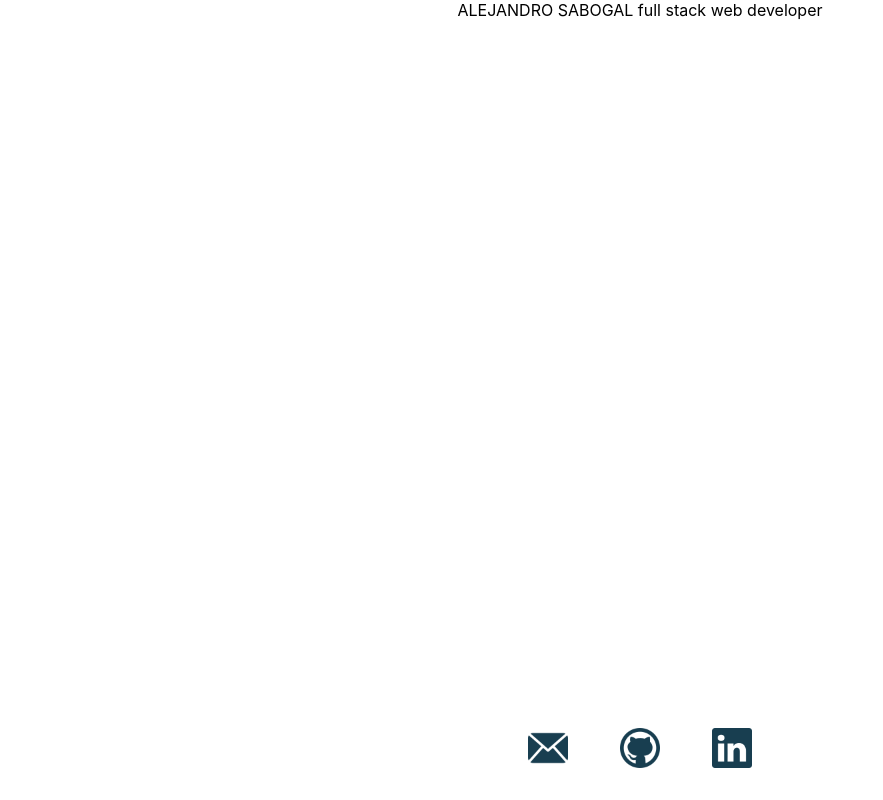
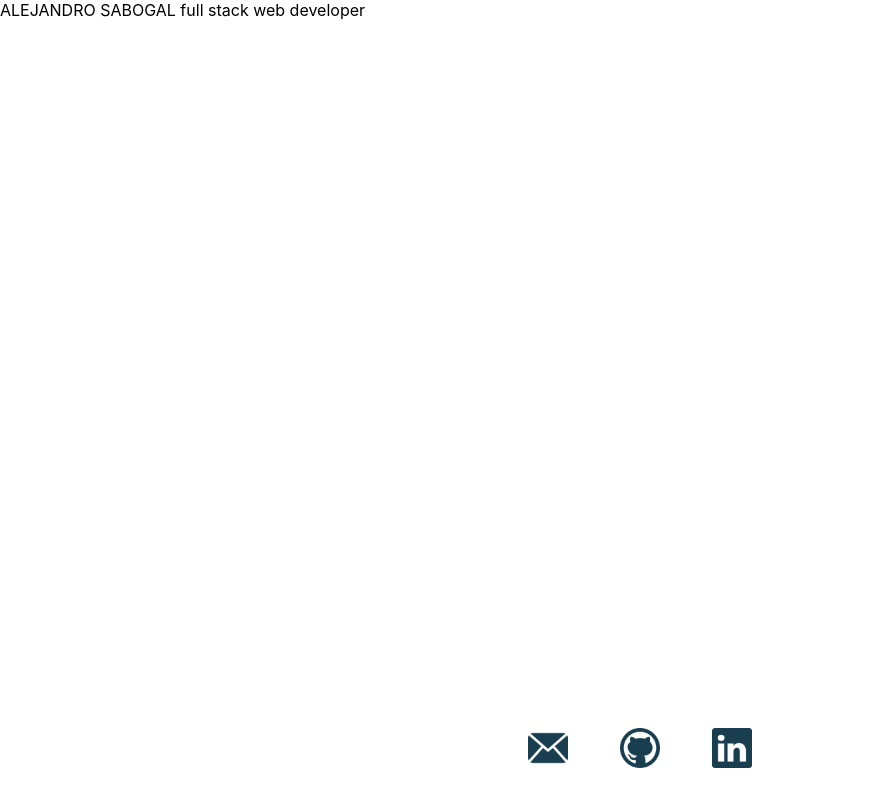
Before and after one commit to asabogal/alejandro-sabogal.com, a React (Create React App) app: page / in a window 1280 px wide. Shown: the whole page, without its empty margins (0-883 px from the left). Built offline with nearby package versions, Linux system fonts and the light colour scheme.

Commit message:
remove App component and use Home page instead

```diff
--- a/src/App.js
+++ /dev/null
@@ -1,17 +0,0 @@
-import React from 'react';
-import './App.css';
-import Footer from './Components/Footer/Footer'
-
-const App = (props) => {
-
-    return (
-      <div className="App">
-        ALEJANDRO SABOGAL
-        full stack web developer
-        <Footer/>
-      </div>
-    );
-  }
-
-
-export default App;
--- a/src/Components/Footer/Footer.js
+++ b/src/Components/Footer/Footer.js
@@ -21,7 +21,6 @@ const Footer = () => {
       <a href="http://www.linkedin.com/in/alejandro-sabogal-dev" target="_blank">
       <img className="footer-icon" src={linkedin}></img>
       </a>
-
     </div>
   );
 };
--- a/src/Pages/Home.js
+++ b/src/Pages/Home.js
@@ -1,10 +1,13 @@
 import React from 'react';
+import Footer from '../Components/Footer/Footer'
 
 const Home = () => {
   return (
-    <div>
-      Home Page...
-    </div>
+    <div className="App">
+      ALEJANDRO SABOGAL
+      full stack web developer
+      <Footer/>
+  </div>
   );
 };
 
--- a/src/Router.js
+++ b/src/Router.js
@@ -1,13 +1,13 @@
 import React from 'react'
 import { BrowserRouter, Route, Switch } from 'react-router-dom'
-import App from './App'
+import Home from './Pages/Home'
 
 const Router = () => {
 
   return (
     <BrowserRouter>
       <Switch>
-      <Route exact path= '/' component={App}/>
+      <Route exact path= '/' component={Home}/>
       </Switch>
     </BrowserRouter>
  )
```
Also changed, not shown: src/Components/Footer/footer.css (line endings or trailing spaces).
